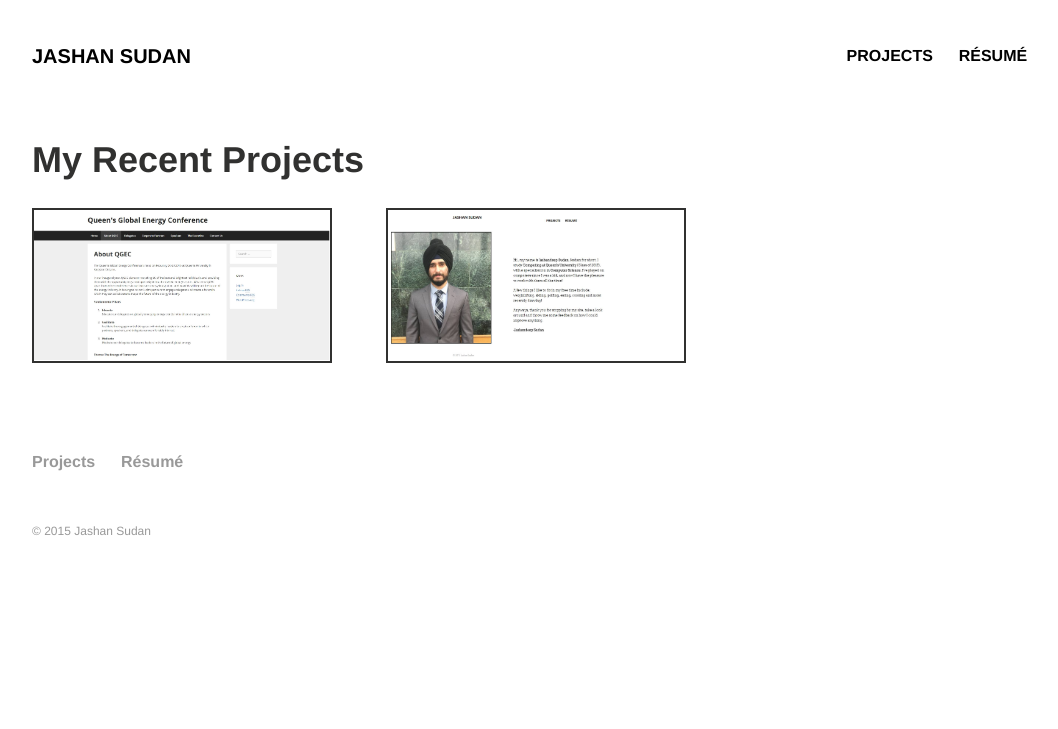
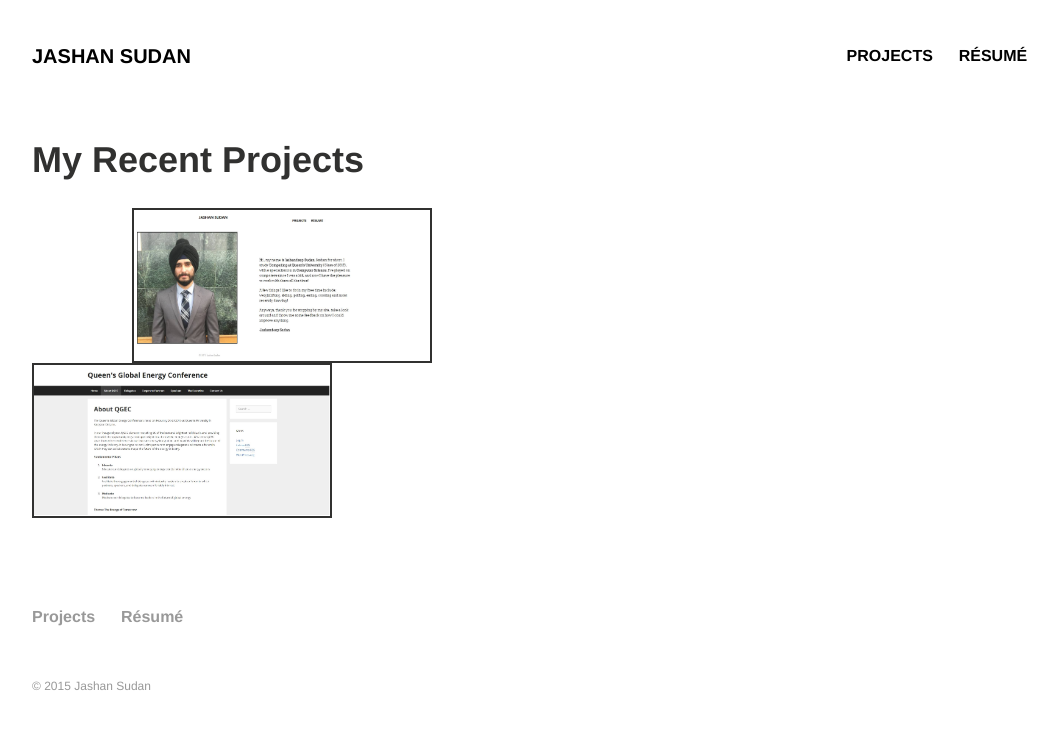
Before and after one commit to jashansudan/jashansudan, a Jekyll site: the page built from Projects/index.md, in a window 1280 px wide. Shown: the top 729 px of the page, without its empty margins (64-1122 px from the left). Built offline with Jekyll 4.4.1, drawn with Linux system fonts in a browser that asks for light colours.

Commit message:
updating

```diff
--- a/css/main.scss
+++ b/css/main.scss
@@ -56,7 +56,7 @@
 
 .bio {
 	height: 500px;
-	width: 400px;
+	width: 500px;
 	position: relative;
 	left: 37em;
 	top: 6em;
@@ -73,8 +73,8 @@
 #project1 {
 	height: 155px;
 	width: 300px;
-	position: absolute;
-	left: 450px;
+	position: relative;
+	left: 100px;
 	border: 2px solid;
 }
 
```
